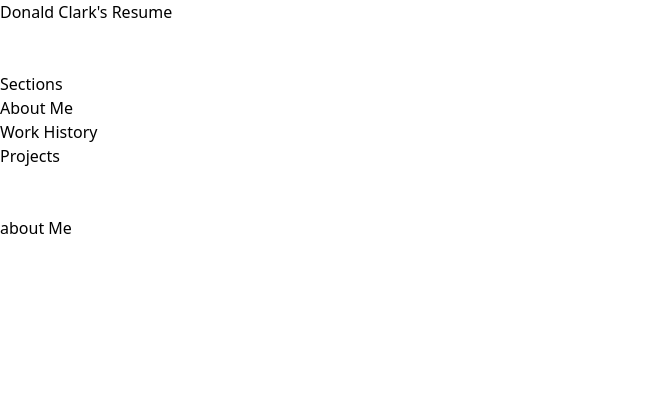
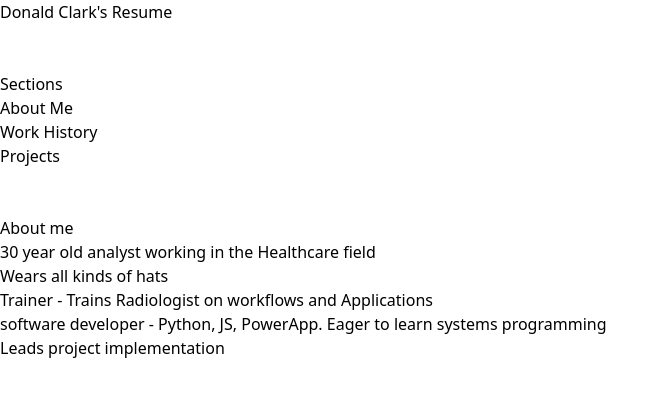
Before and after one commit to DonClark93/dc-resume, a React (Vite) app: page / in a window 1280 px wide. Both pictures are taken after a click on the item "About Me". Shown: the top 396 px of the page, without its empty margins (0-669 px from the left). Built offline with nearby package versions, Linux system fonts and the light colour scheme.

Commit message:
filled out more pages

```diff
--- a/src/components/AboutMe.jsx
+++ b/src/components/AboutMe.jsx
@@ -1,5 +1,12 @@
 export default function AboutMe(){
     return(
-        <>about Me</>
+        <>
+        <h1>About me</h1>
+        <p>30 year old analyst working in the Healthcare field</p>
+        <p>Wears all kinds of hats</p>
+        <p>Trainer - Trains Radiologist on workflows and Applications</p>
+        <p>software developer - Python, JS, PowerApp. Eager to learn systems programming</p>
+        <p>Leads project implementation</p>
+        </>
     )
 }
--- a/src/components/Default.jsx
+++ b/src/components/Default.jsx
@@ -1,5 +1,5 @@
 export default function Default(){
     return(
-        <>Default</>
+        <>Should be the default landing page, maybe have a picture here</>
     )
 }
--- a/src/components/Projects.jsx
+++ b/src/components/Projects.jsx
@@ -4,15 +4,13 @@ export default function Projects(){
         <h1>Projects</h1>
         <h3>What I can talk about</h3>
         <ul>
-            <li>one</li>
-            <li>two</li>
-            <li>three</li>
+            <li>Epic Create Patient</li>
+            <li>Autoprotocol</li>
+            <li>PowerApp</li>
         </ul>
-        <h3>What I can Show</h3>
+        <h3>What I can Show(need to make stuff for git</h3>
         <ul>
-            <li>one</li>
-            <li>two</li>
-            <li>three</li>
+            <li>Comming soon</li>
         </ul>
         </>
     )
--- a/src/components/WorkHistory.jsx
+++ b/src/components/WorkHistory.jsx
@@ -2,7 +2,13 @@ export default function WorkHistory() {
     return(
         <>
             <h1>YALE NEW HAVEN HOSPITAL</h1>
-            <h2>Application Analyst</h2>
+            <h2>Application Analyst - Clinical Imaging Technologies</h2>
+            <h3>2019-2021</h3>
+            <p>
+            Add stuff later
+            </p>
+            <br/>
+            <h2>Application Analyst - Phynd Application/Web Solutions</h2>
             <h3>2019-2021</h3>
             <p>
             As an Application Analyst, I was responsible for maintaining and updating
```
